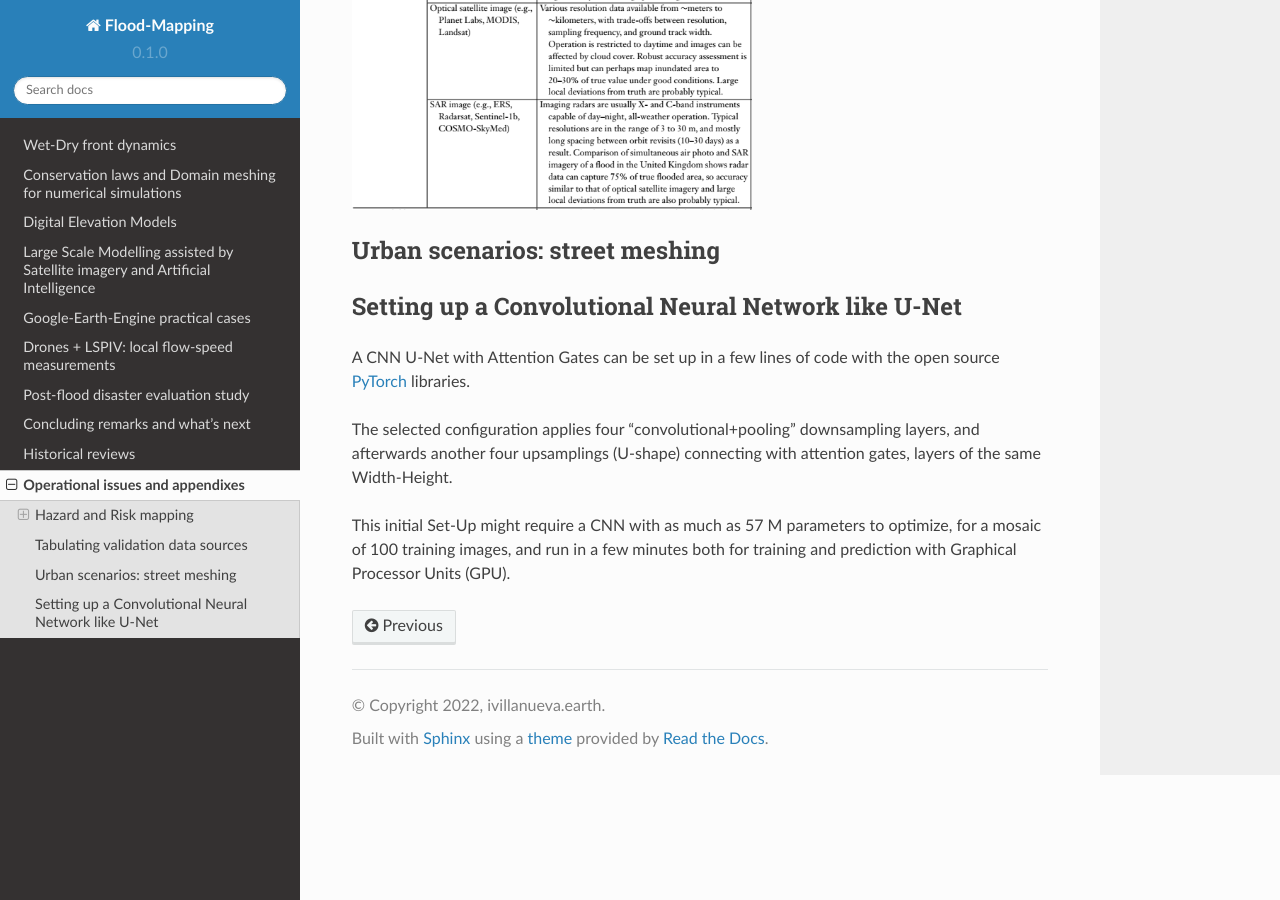
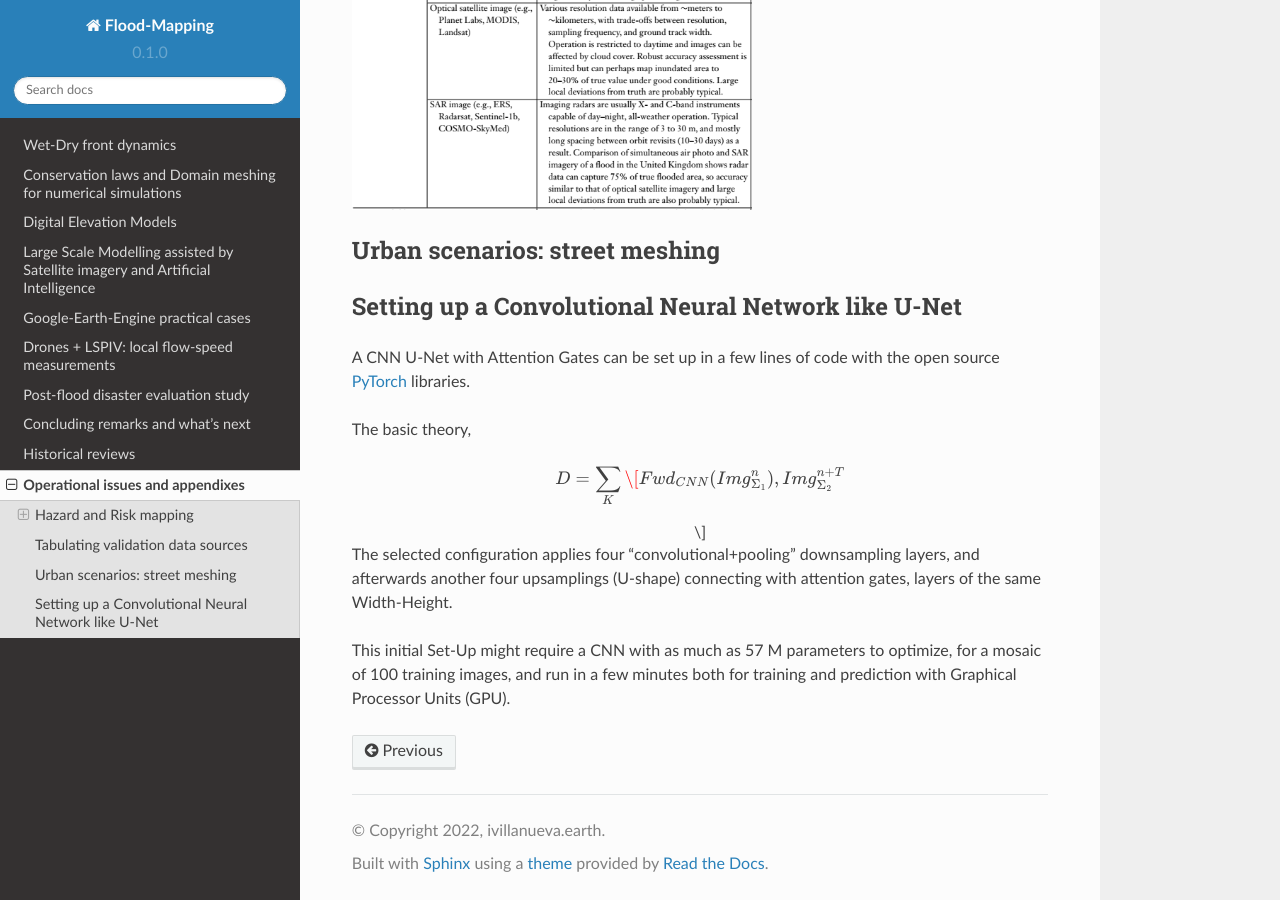
Before and after one commit to ivillamadrid/FloodMapping, a Sphinx documentation site: the page built from docs/source/operational_appx.rst, in a window 1280 px wide and 900 px high, scrolled down 1581 px. Built offline with Sphinx 7.4.7 and the Read the Docs theme 2.0.0, drawn with Linux system fonts in a browser that asks for light colours.

Commit message:
Update operational_appx.rst

```diff
--- a/docs/source/operational_appx.rst
+++ b/docs/source/operational_appx.rst
@@ -65,6 +65,13 @@ A CNN U-Net with Attention Gates can be set up in a few lines of code with the o
 
 .. _Pytorch: https://pytorch.org/
 
+The basic theory,
+
+.. math::
+
+  D=\sum_{K} \[Fwd_{CNN}(Img_{\Sigma_1}^{n}), Img_{\Sigma_2}^{n+T}\]
+
+
 The selected configuration applies four "convolutional+pooling" downsampling layers, and afterwards another four upsamplings (U-shape)
 connecting with attention gates, layers of the same Width-Height.
 
```
